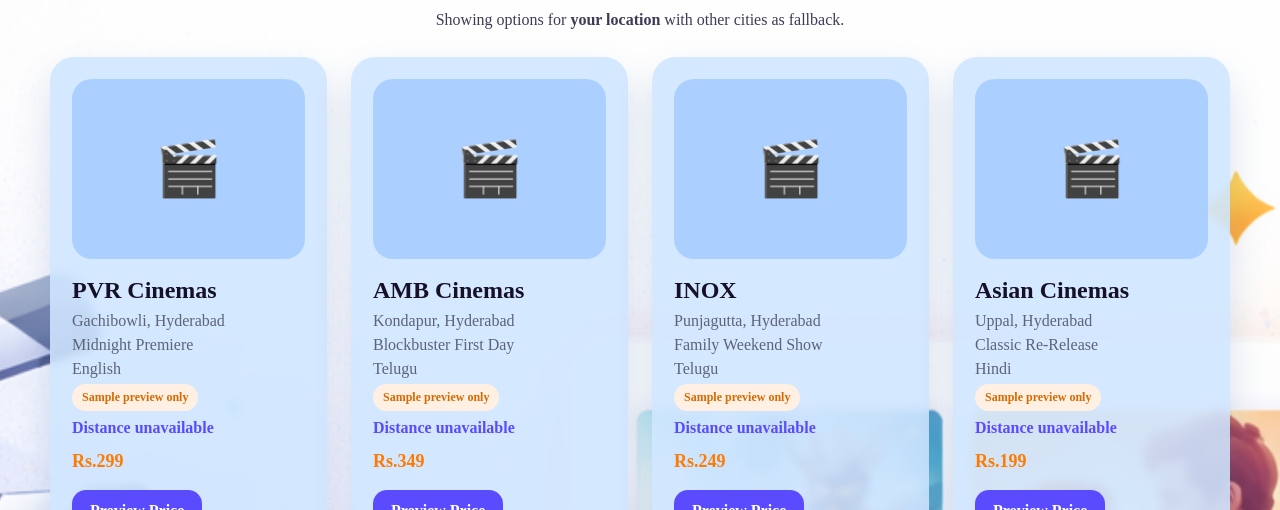
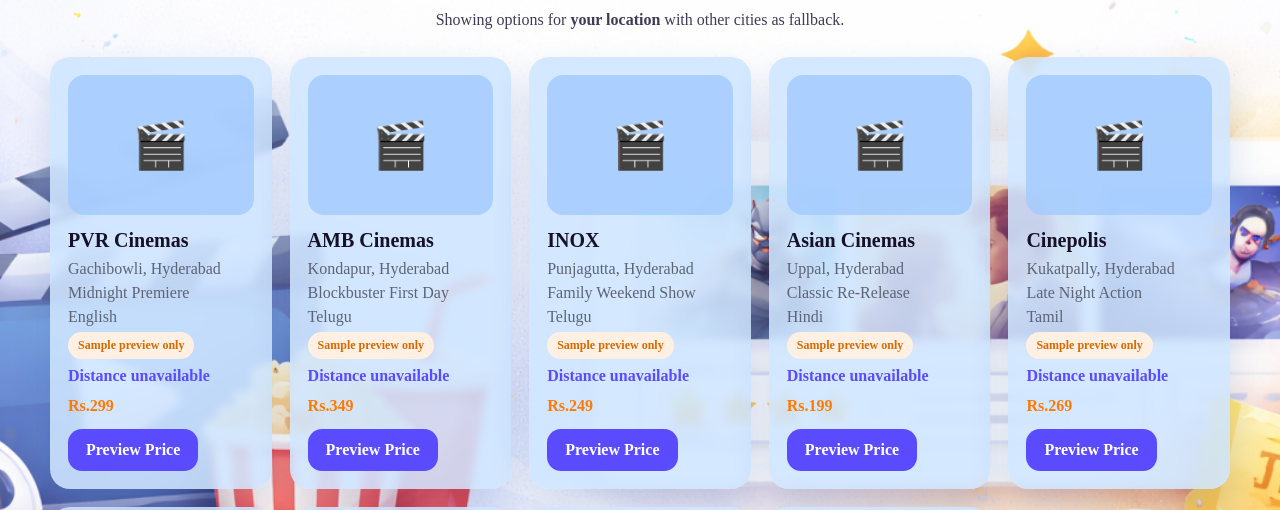
Before and after one commit to lvprasad-dev/univa-ticketing-platform, a Next.js app: page /movies in a window 1280 px wide. Shown: the part 290-800 px from the top of the page. Built offline with nearby package versions, Linux system fonts and the light colour scheme; no server answers; the database is empty.

Commit message:
Reduce ticketing card size

```diff
--- a/components/TicketingCategoryPage.tsx
+++ b/components/TicketingCategoryPage.tsx
@@ -367,36 +367,36 @@
   maxWidth: "1180px",
   margin: "0 auto",
   display: "grid",
-  gridTemplateColumns: "repeat(auto-fit, minmax(260px, 1fr))",
-  gap: "24px",
+  gridTemplateColumns: "repeat(auto-fit, minmax(220px, 1fr))",
+  gap: "18px",
 }
 
 const cardStyle = {
-  padding: "22px",
-  borderRadius: "24px",
+  padding: "18px",
+  borderRadius: "20px",
   background: "rgba(207, 229, 255, 0.88)",
   boxShadow: "0 18px 36px rgba(45, 88, 160, 0.18)",
   backdropFilter: "blur(4px)",
 }
 
 const posterStyle = {
-  height: "180px",
+  height: "140px",
   display: "flex",
   alignItems: "center",
   justifyContent: "center",
-  borderRadius: "20px",
-  marginBottom: "18px",
+  borderRadius: "16px",
+  marginBottom: "14px",
   background: "rgba(162, 203, 255, 0.82)",
 }
 
 const posterIconStyle = {
-  fontSize: "54px",
+  fontSize: "46px",
 }
 
 const cardTitleStyle = {
   marginBottom: "8px",
   color: "#171127",
-  fontSize: "24px",
+  fontSize: "20px",
 }
 
 const cardMetaStyle = {
@@ -428,10 +428,10 @@
 })
 
 const priceStyle = {
-  margin: "14px 0 18px",
+  margin: "12px 0 14px",
   color: "#ff7a00",
   fontWeight: "700",
-  fontSize: "18px",
+  fontSize: "16px",
 }
 
 const statusTextStyle = {
```
